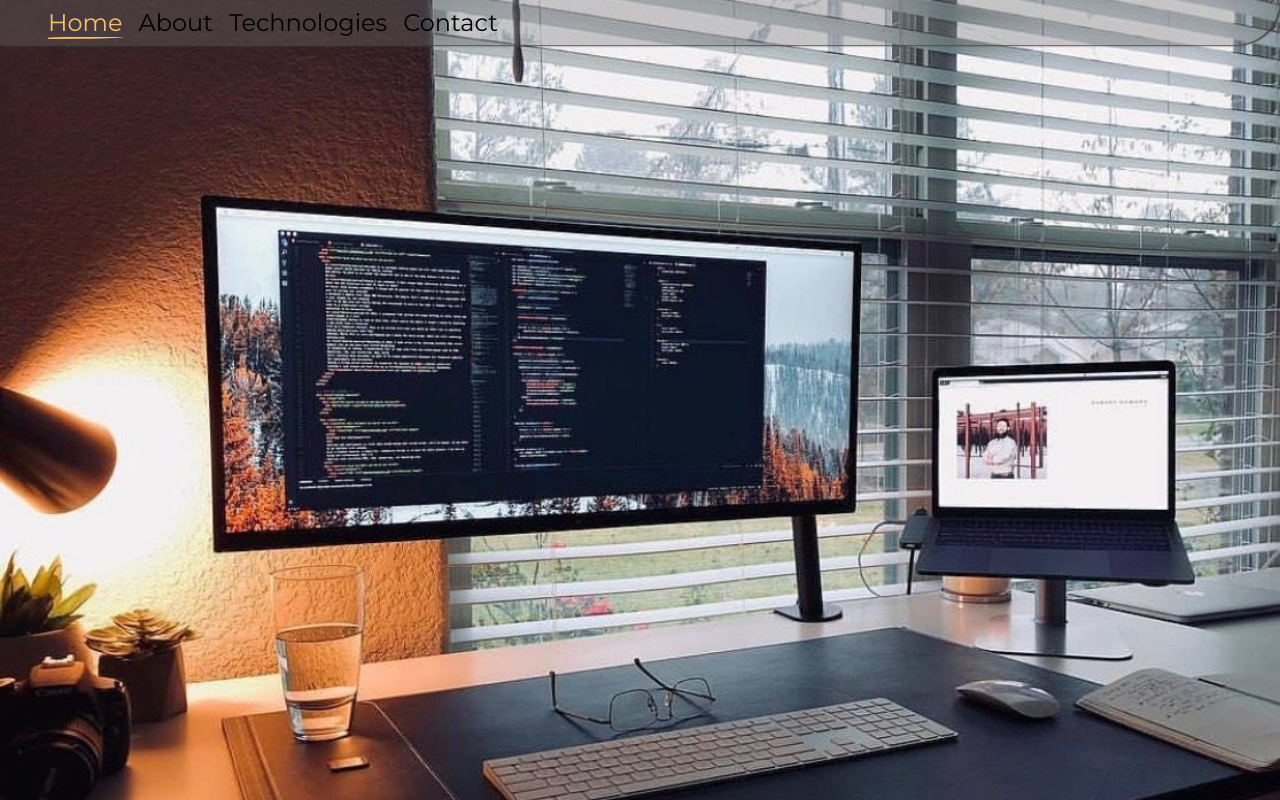
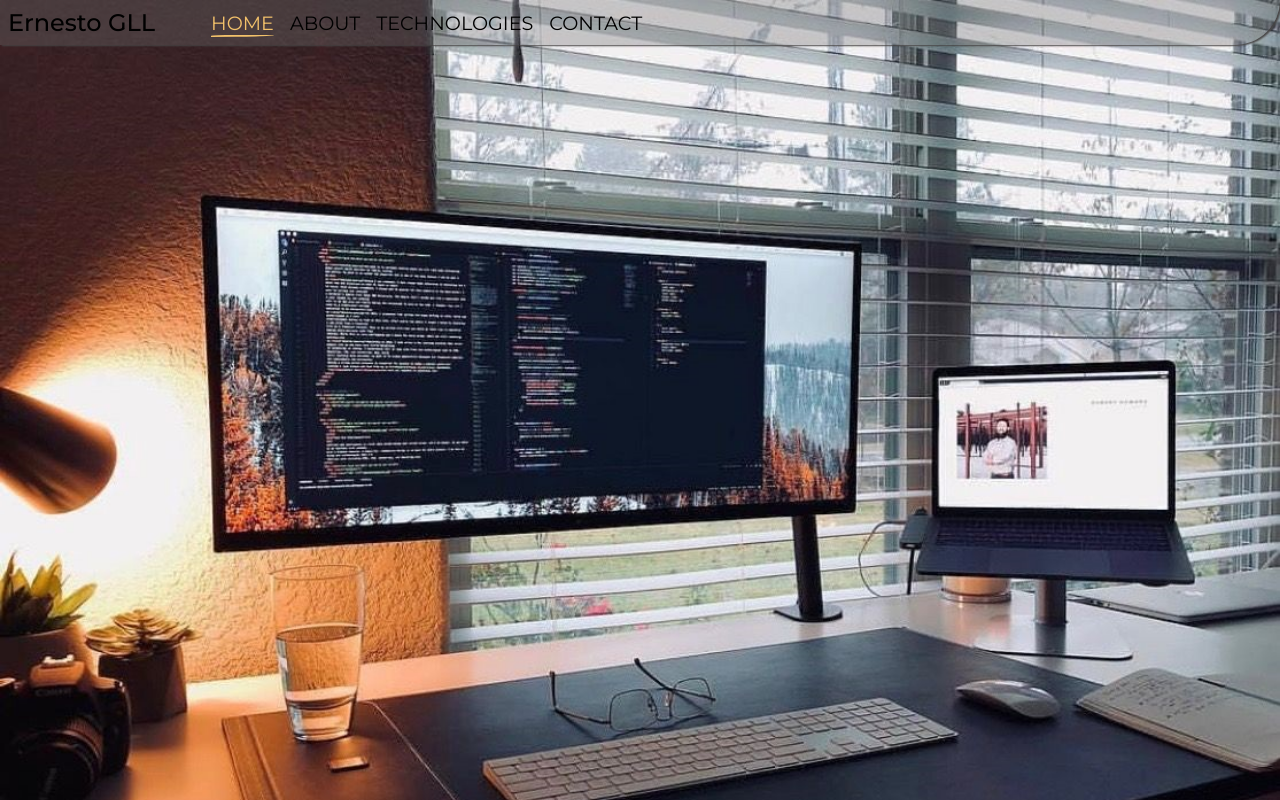
Before and after one commit to ernestogonzalezllano/portfolio, a Next.js app: page /version2 in a window 1280 px wide. Built offline with nearby package versions, Linux system fonts and the light colour scheme.

Commit message:
added Brand

```diff
--- a/components/Home/index.js
+++ b/components/Home/index.js
@@ -1,5 +1,5 @@
 import { useState } from "react";
-import { Container, NavBar,Menu, MenuButton, LabelMenu } from "./styles";
+import { Container, NavBar,Menu, MenuButton, LabelMenu, BrandMenu } from "./styles";
 
 export default function Home(){
     const[openMenu, setOpenMenu]=useState(false)
@@ -7,10 +7,14 @@ export default function Home(){
     function handleSectionSelected(e){
         e.preventDefault();
         setSectionSelected(e.target.name)
+        setTimeout(function () {
+            setOpenMenu(false)
+        }, 150);
     }
     return(
         <>
         <NavBar openMenu={openMenu} >
+            <BrandMenu name="Home" onClick={handleSectionSelected}>Ernesto GLL</BrandMenu>
             <MenuButton openMenu={openMenu} onClick={()=>setOpenMenu(!openMenu)}>
                 <i class="fas fa-bars"></i>
             </MenuButton>
--- a/components/Home/styles.js
+++ b/components/Home/styles.js
@@ -30,6 +30,9 @@ export const NavBar = styled.div`
     transition: background 1s;
     width: 100vw;
 
+    display: grid;
+    grid-template-columns: max-content auto;
+
     animation-duration:1s;
     animation-name: ${({openMenu})=>openMenu?"openMenuNav":"closeMenuNav"};
     animation-fill-mode: forwards;
@@ -57,16 +60,22 @@ export const NavBar = styled.div`
 
     @media only screen and (min-width:${DESKTOP}){
         background: #707070b8;
+        display: flex;
     }
 `
 
 export const Menu = styled.ul`
     margin: 0;
     overflow: hidden;
+
+    grid-column-end: 3;
+    grid-column-start: 1;
+
     animation-duration:1s;
     animation-name: ${({openMenu})=>openMenu?"openMenu":"closeMenu"};
     animation-fill-mode: forwards;
     li{
+        align-self: center;
         list-style: none;
         margin: .5rem;
     }
@@ -109,15 +118,17 @@ export const LabelMenu = styled.a`
         transform: ${({isSelected})=>isSelected?"scaleX(1)":"scaleX(0)"};
     }
     @media only screen and (min-width:${DESKTOP}){
-        font-size:1.5rem;
+        font-size:1.2rem;
+        text-transform: uppercase;
     }
 `
 
 export const MenuButton = styled.button`
     width: 100%;
-    text-align: justify;
+    text-align: right;
     background: transparent;
     border: none;
+    outline: none;
     padding: .5rem;
     font-size: 2rem;
     margin-left: 1rem;
@@ -125,10 +136,10 @@ export const MenuButton = styled.button`
         display:none;
     }
     i{
+        margin-right: 2rem;
         animation-duration:1s;
         animation-name: ${({openMenu})=>openMenu?"openMenuButton":"closeMenuButton"};
         animation-fill-mode: forwards;
-
     }
     @keyframes openMenuButton{
         from{
@@ -152,3 +163,10 @@ export const MenuButton = styled.button`
         }
     }
 `
+export const BrandMenu = styled.a`
+    font-size: 1.5rem;
+    padding: .5rem;
+    font-weight: 500;
+    align-self: center;
+    cursor: pointer;
+`
```
